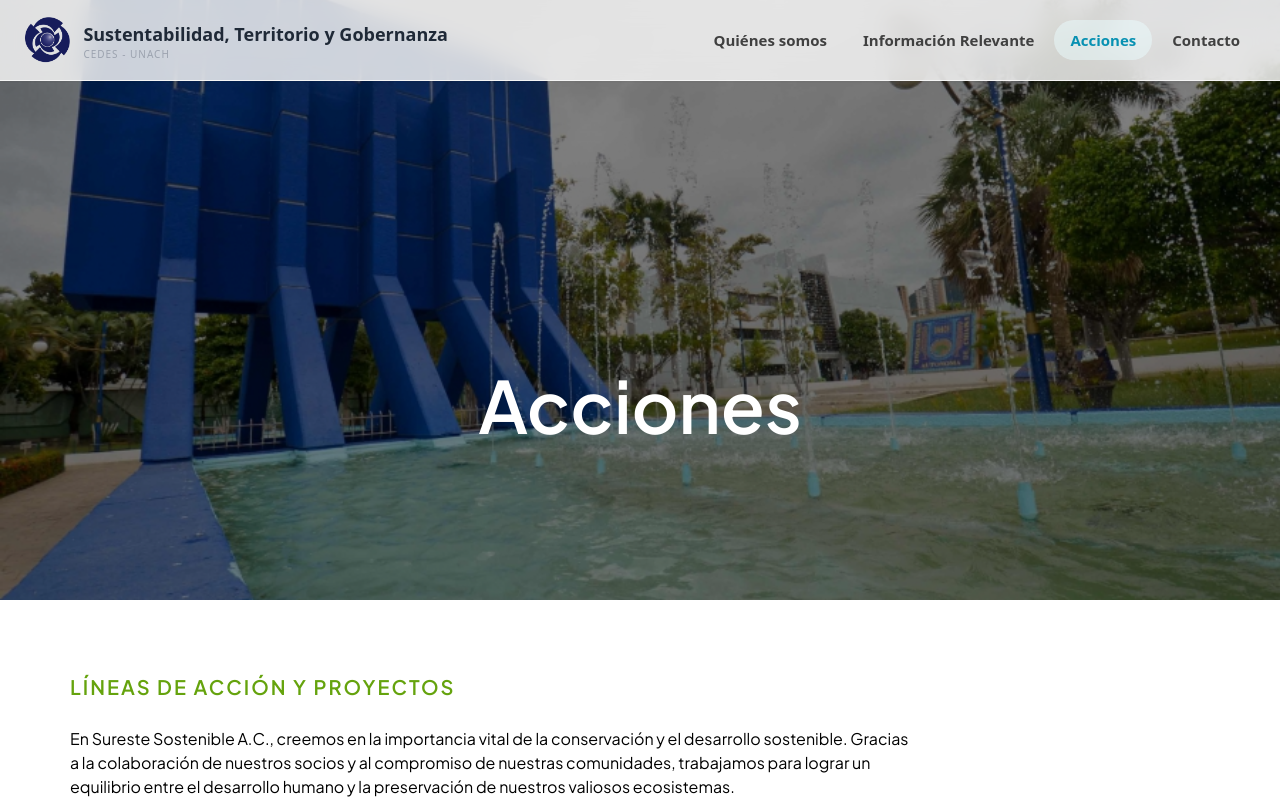
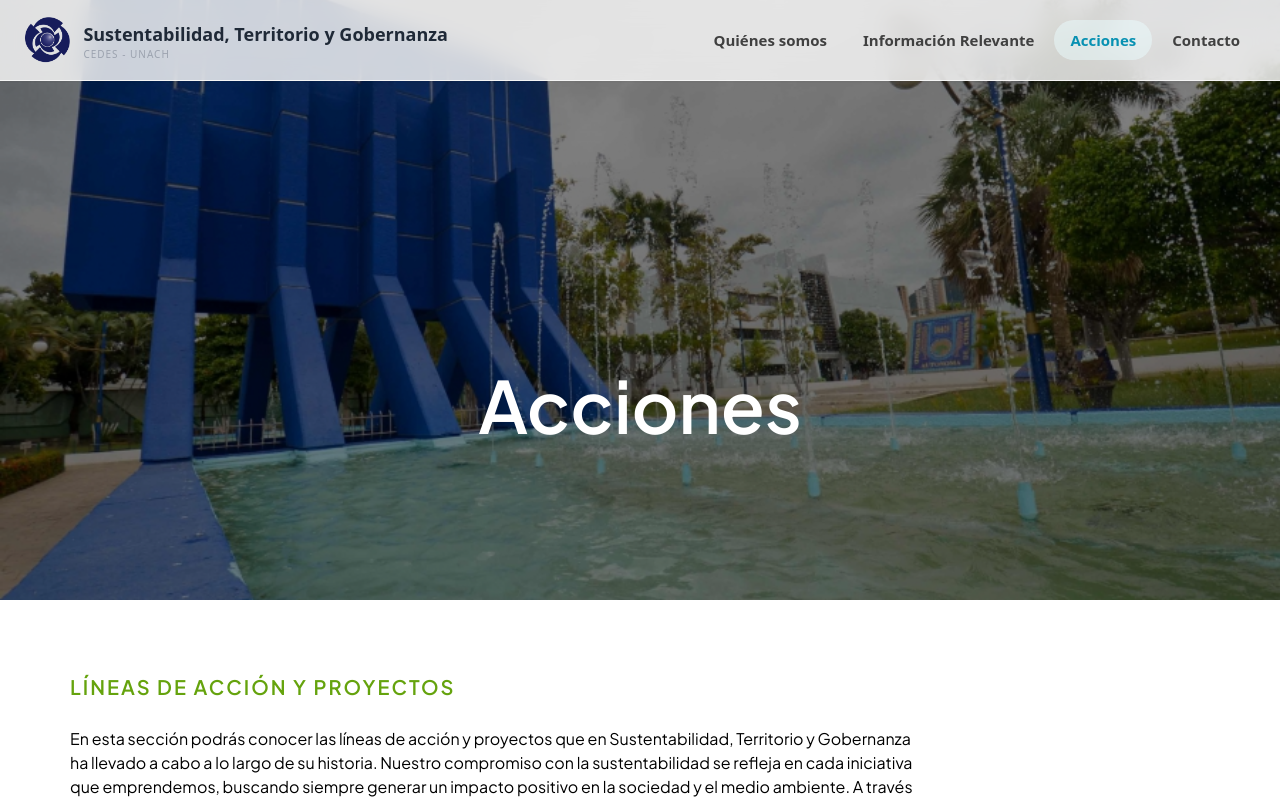
Before and after one commit to DVRKHz/STG, a React (Vite) app: page /acciones in a window 1280 px wide. Shown: the top 800 px of the page. Built offline with nearby package versions, Linux system fonts and the light colour scheme.

Commit message:
mejora en acciones

```diff
--- a/src/sections/ProjectsSection/index.tsx
+++ b/src/sections/ProjectsSection/index.tsx
@@ -15,11 +15,10 @@ export const ProjectsSection = () => {
         <div className="relative text-black box-border caret-transparent gap-x-[30px] max-w-full gap-y-[30px] font-plus_jakarta_sans">
           <div className="box-border caret-transparent h-full p-[0%] md:pr-[26%]">
             <p className="box-border caret-transparent mb-[14.4px]">
-              En Sureste Sostenible A.C., creemos en la importancia vital de la
-              conservación y el desarrollo sostenible. Gracias a la colaboración
-              de nuestros socios y al compromiso de nuestras comunidades,
-              trabajamos para lograr un equilibrio entre el desarrollo humano y
-              la preservación de nuestros valiosos ecosistemas.
+              En esta sección podrás conocer las líneas de acción y proyectos que en Sustentabilidad, Territorio y Gobernanza
+              ha llevado a cabo a lo largo de su historia. Nuestro compromiso con la sustentabilidad se refleja en cada iniciativa que emprendemos,
+              buscando siempre generar un impacto positivo en la sociedad y el medio ambiente.
+              A través de estas líneas de acción y proyectos, trabajamos para promover prácticas sostenibles, fomentar la conciencia ambiental y contribuir al desarrollo sostenible de nuestras comunidades.
             </p>
           </div>
         </div>
```
